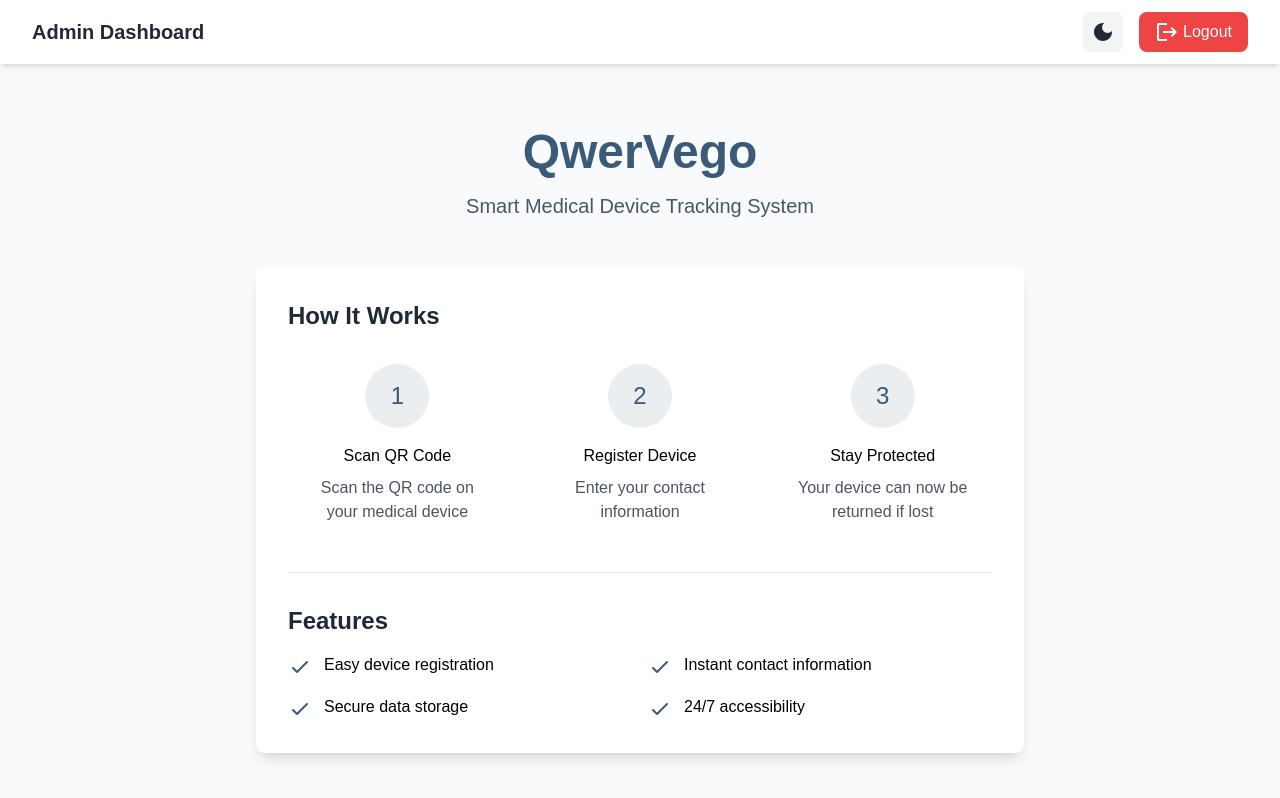
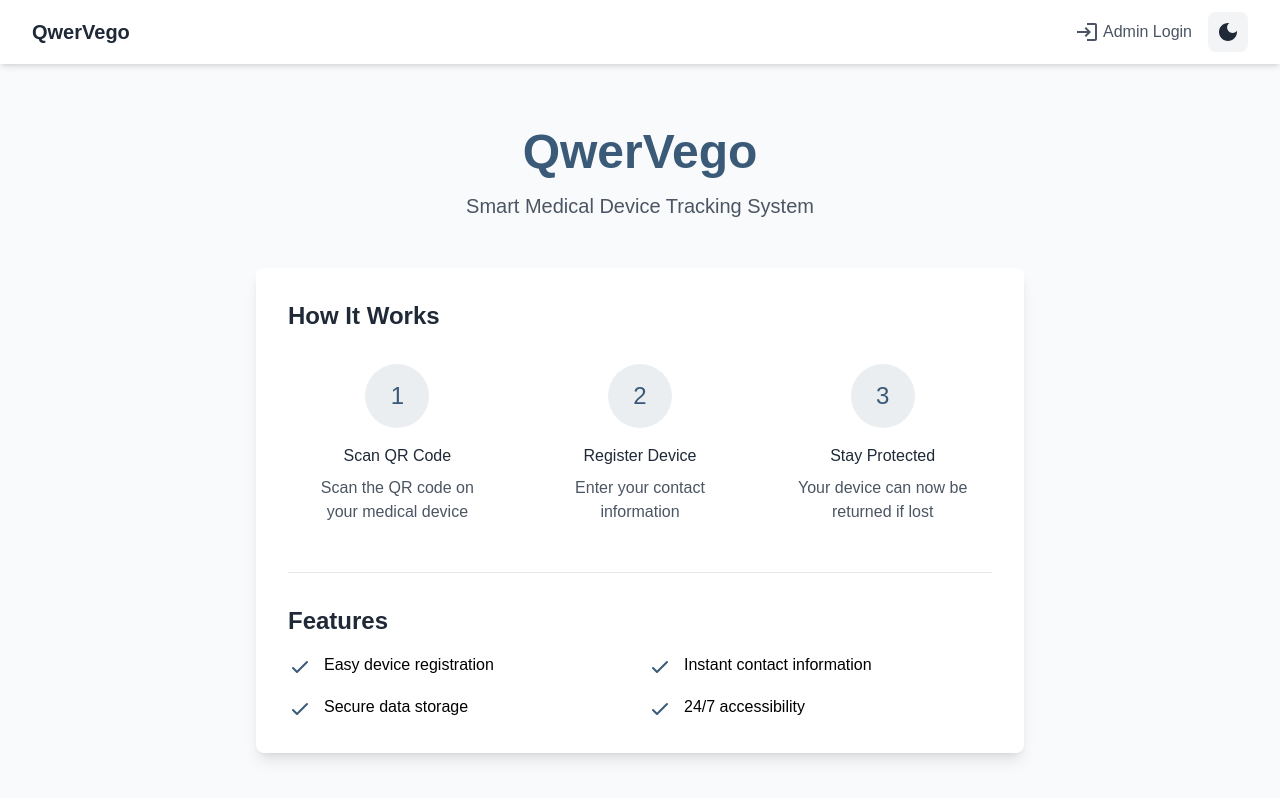
Before and after one commit to pnuhani/study-gcp, a React (Vite) app in the folder frontend/: page / in a window 1280 px wide. Shown: the top 798 px of the page. Built offline with nearby package versions, Linux system fonts and the light colour scheme; no server answers.

Commit message:
landing page UI enhancement

```diff
--- a/frontend/src/components/Header.jsx
+++ b/frontend/src/components/Header.jsx
@@ -9,17 +9,21 @@ import {
   Dashboard as DashboardIcon,
   People as PeopleIcon,
   Menu as MenuIcon,
+  Login as LoginIcon,
 } from "@mui/icons-material"
 import api from "../api/api"
 import { ThemeContext } from "../context/ThemeContext"
+import { useAuth } from "../context/AuthContext"
 
 const Header = () => {
   const location = useLocation()
   const navigate = useNavigate()
   const { darkMode, toggleDarkMode } = useContext(ThemeContext)
+  const { authState } = useAuth()
 
   const isSuperAdminPage = location.pathname.includes("/superadmin-dashboard")
   const isAdminPage = location.pathname.includes("/admin-dashboard")
+  const isHomePage = location.pathname === "/"
 
   const handleLogout = async () => {
     try {
@@ -30,6 +34,13 @@ const Header = () => {
     }
   }
 
+  const getDashboardLink = () => {
+    if (authState.role === "SUPERADMIN") {
+      return "/superadmin-dashboard"
+    }
+    return "/admin-dashboard"
+  }
+
   return (
     <header
       className={`${darkMode ? "bg-gray-800 text-white" : "bg-white text-gray-800"} shadow-md transition-colors duration-200`}
@@ -38,14 +49,19 @@ const Header = () => {
         <div className="flex justify-between items-center h-16">
           {/* Left side - Logo/Title */}
           <div className="flex items-center">
-            <h1 className={`text-xl font-bold ${darkMode ? "text-white" : "text-gray-800"}`}>
-              {isSuperAdminPage ? "Superadmin Dashboard" : "Admin Dashboard"}
-            </h1>
+            <Link to="/" className={`text-xl font-bold ${darkMode ? "text-white" : "text-gray-800"}`}>
+              {authState.isAuthenticated ? (
+                isSuperAdminPage ? "Superadmin Dashboard" : "Admin Dashboard"
+              ) : (
+                "QwerVego"
+              )}
+            </Link>
           </div>
 
           {/* Right side - Navigation & Actions */}
           <div className="flex items-center space-x-4">
             {/* Mobile Menu Button */}
+            {authState.isAuthenticated && (
               <div className="md:hidden">
                 <button
                   className={`p-2 rounded-md ${darkMode ? "hover:bg-gray-700" : "hover:bg-gray-100"}`}
@@ -54,9 +70,22 @@ const Header = () => {
                   <MenuIcon />
                 </button>
               </div>
+            )}
 
             {/* Navigation Links */}
             <nav className="hidden md:flex space-x-4">
+              {authState.isAuthenticated ? (
+                <>
+                  {/* Show Go to Dashboard button when on home page */}
+                  {isHomePage && (
+                    <Link
+                      to={getDashboardLink()}
+                      className={`flex items-center ${darkMode ? "text-gray-200 hover:text-white" : "text-gray-600 hover:text-gray-900"} transition-colors`}
+                    >
+                      <DashboardIcon className="mr-1 h-5 w-5" />
+                      <span>Go to Dashboard</span>
+                    </Link>
+                  )}
                   {isSuperAdminPage && (
                     <>
                       <Link
@@ -64,7 +93,7 @@ const Header = () => {
                         className={`flex items-center ${darkMode ? "text-gray-200 hover:text-white" : "text-gray-600 hover:text-gray-900"} transition-colors`}
                       >
                         <DashboardIcon className="mr-1 h-5 w-5" />
-                    <span> SuperadminDashboard</span>
+                        <span>Superadmin Dashboard</span>
                       </Link>
                       <Link
                         to="/superadmin-dashboard/admins"
@@ -84,6 +113,18 @@ const Header = () => {
                       <span>Admin Dashboard</span>
                     </Link>
                   )}
+                </>
+              ) : (
+                location.pathname !== "/admin/login" && (
+                  <Link
+                    to="/admin/login"
+                    className={`flex items-center ${darkMode ? "text-gray-200 hover:text-white" : "text-gray-600 hover:text-gray-900"} transition-colors`}
+                  >
+                    <LoginIcon className="mr-1 h-5 w-5" />
+                    <span>Admin Login</span>
+                  </Link>
+                )
+              )}
             </nav>
 
             {/* Theme Toggle */}
@@ -95,7 +136,8 @@ const Header = () => {
               {darkMode ? <LightModeIcon /> : <DarkModeIcon />}
             </button>
 
-            {/* Logout Button */}
+            {/* Logout Button - Only show when authenticated */}
+            {authState.isAuthenticated && (
               <button
                 onClick={handleLogout}
                 className={`flex items-center px-4 py-2 ${darkMode ? "bg-red-600 hover:bg-red-700" : "bg-red-500 hover:bg-red-600"} text-white rounded-lg transition-colors`}
@@ -103,6 +145,7 @@ const Header = () => {
                 <LogoutIcon className="mr-1 h-5 w-5" />
                 <span className="hidden sm:inline">Logout</span>
               </button>
+            )}
           </div>
         </div>
       </div>
--- a/frontend/src/components/LandingPage.jsx
+++ b/frontend/src/components/LandingPage.jsx
@@ -1,69 +1,74 @@
+import { useContext } from "react";
 import Header from "./Header";
+import { ThemeContext } from "../context/ThemeContext";
 
-const LandingPage = () => (
-    <div className="min-h-screen bg-gray-50">
+const LandingPage = () => {
+    const { darkMode } = useContext(ThemeContext);
+
+    return (
+        <div className={`min-h-screen ${darkMode ? 'bg-gray-900' : 'bg-gray-50'} transition-colors duration-200`}>
             <Header />
             <div className="container mx-auto px-4 py-16">
                 <div className="text-center mb-12">
-                <h1 className="text-5xl font-bold text-[#3a5a78] mb-4">QwerVego</h1>
-                <p className="text-xl text-gray-600">Smart Medical Device Tracking System</p>
+                    <h1 className={`text-5xl font-bold ${darkMode ? 'text-blue-400' : 'text-[#3a5a78]'} mb-4`}>QwerVego</h1>
+                    <p className={`text-xl ${darkMode ? 'text-gray-300' : 'text-gray-600'}`}>Smart Medical Device Tracking System</p>
                 </div>
 
-            <div className="max-w-3xl mx-auto bg-white rounded-lg shadow-lg p-8">
+                <div className={`max-w-3xl mx-auto ${darkMode ? 'bg-gray-800' : 'bg-white'} rounded-lg shadow-lg p-8`}>
                     <div className="space-y-8">
                         <div>
-                        <h2 className="text-2xl font-semibold text-gray-800 mb-4">How It Works</h2>
+                            <h2 className={`text-2xl font-semibold ${darkMode ? 'text-white' : 'text-gray-800'} mb-4`}>How It Works</h2>
                             <div className="grid md:grid-cols-3 gap-6">
                                 <div className="text-center p-4">
-                                <div className="bg-[#3a5a78]/10 w-16 h-16 rounded-full flex items-center justify-center mx-auto mb-4">
-                                    <span className="text-2xl text-[#3a5a78]">1</span>
+                                    <div className={`${darkMode ? 'bg-blue-900/30' : 'bg-[#3a5a78]/10'} w-16 h-16 rounded-full flex items-center justify-center mx-auto mb-4`}>
+                                        <span className={`text-2xl ${darkMode ? 'text-blue-400' : 'text-[#3a5a78]'}`}>1</span>
                                     </div>
-                                <h3 className="font-medium mb-2">Scan QR Code</h3>
-                                <p className="text-gray-600">Scan the QR code on your medical device</p>
+                                    <h3 className={`font-medium mb-2 ${darkMode ? 'text-white' : 'text-gray-800'}`}>Scan QR Code</h3>
+                                    <p className={`${darkMode ? 'text-gray-400' : 'text-gray-600'}`}>Scan the QR code on your medical device</p>
                                 </div>
                                 <div className="text-center p-4">
-                                <div className="bg-[#3a5a78]/10 w-16 h-16 rounded-full flex items-center justify-center mx-auto mb-4">
-                                    <span className="text-2xl text-[#3a5a78]">2</span>
+                                    <div className={`${darkMode ? 'bg-blue-900/30' : 'bg-[#3a5a78]/10'} w-16 h-16 rounded-full flex items-center justify-center mx-auto mb-4`}>
+                                        <span className={`text-2xl ${darkMode ? 'text-blue-400' : 'text-[#3a5a78]'}`}>2</span>
                                     </div>
-                                <h3 className="font-medium mb-2">Register Device</h3>
-                                <p className="text-gray-600">Enter your contact information</p>
+                                    <h3 className={`font-medium mb-2 ${darkMode ? 'text-white' : 'text-gray-800'}`}>Register Device</h3>
+                                    <p className={`${darkMode ? 'text-gray-400' : 'text-gray-600'}`}>Enter your contact information</p>
                                 </div>
                                 <div className="text-center p-4">
-                                <div className="bg-[#3a5a78]/10 w-16 h-16 rounded-full flex items-center justify-center mx-auto mb-4">
-                                    <span className="text-2xl text-[#3a5a78]">3</span>
+                                    <div className={`${darkMode ? 'bg-blue-900/30' : 'bg-[#3a5a78]/10'} w-16 h-16 rounded-full flex items-center justify-center mx-auto mb-4`}>
+                                        <span className={`text-2xl ${darkMode ? 'text-blue-400' : 'text-[#3a5a78]'}`}>3</span>
                                     </div>
-                                <h3 className="font-medium mb-2">Stay Protected</h3>
-                                <p className="text-gray-600">Your device can now be returned if lost</p>
+                                    <h3 className={`font-medium mb-2 ${darkMode ? 'text-white' : 'text-gray-800'}`}>Stay Protected</h3>
+                                    <p className={`${darkMode ? 'text-gray-400' : 'text-gray-600'}`}>Your device can now be returned if lost</p>
                                 </div>
                             </div>
                         </div>
 
-                    <div className="border-t pt-8">
-                        <h2 className="text-2xl font-semibold text-gray-800 mb-4">Features</h2>
+                        <div className={`border-t ${darkMode ? 'border-gray-700' : ''} pt-8`}>
+                            <h2 className={`text-2xl font-semibold ${darkMode ? 'text-white' : 'text-gray-800'} mb-4`}>Features</h2>
                             <ul className="grid md:grid-cols-2 gap-4">
                                 <li className="flex items-start space-x-3">
-                                <svg className="h-6 w-6 text-[#3a5a78] mt-0.5" fill="none" stroke="currentColor" viewBox="0 0 24 24">
+                                    <svg className={`h-6 w-6 ${darkMode ? 'text-blue-400' : 'text-[#3a5a78]'} mt-0.5`} fill="none" stroke="currentColor" viewBox="0 0 24 24">
                                         <path strokeLinecap="round" strokeLinejoin="round" strokeWidth="2" d="M5 13l4 4L19 7"></path>
                                     </svg>
-                                <span>Easy device registration</span>
+                                    <span className={darkMode ? 'text-gray-300' : ''}>Easy device registration</span>
                                 </li>
                                 <li className="flex items-start space-x-3">
-                                <svg className="h-6 w-6 text-[#3a5a78] mt-0.5" fill="none" stroke="currentColor" viewBox="0 0 24 24">
+                                    <svg className={`h-6 w-6 ${darkMode ? 'text-blue-400' : 'text-[#3a5a78]'} mt-0.5`} fill="none" stroke="currentColor" viewBox="0 0 24 24">
                                         <path strokeLinecap="round" strokeLinejoin="round" strokeWidth="2" d="M5 13l4 4L19 7"></path>
                                     </svg>
-                                <span>Instant contact information</span>
+                                    <span className={darkMode ? 'text-gray-300' : ''}>Instant contact information</span>
                                 </li>
                                 <li className="flex items-start space-x-3">
-                                <svg className="h-6 w-6 text-[#3a5a78] mt-0.5" fill="none" stroke="currentColor" viewBox="0 0 24 24">
+                                    <svg className={`h-6 w-6 ${darkMode ? 'text-blue-400' : 'text-[#3a5a78]'} mt-0.5`} fill="none" stroke="currentColor" viewBox="0 0 24 24">
                                         <path strokeLinecap="round" strokeLinejoin="round" strokeWidth="2" d="M5 13l4 4L19 7"></path>
                                     </svg>
-                                <span>Secure data storage</span>
+                                    <span className={darkMode ? 'text-gray-300' : ''}>Secure data storage</span>
                                 </li>
                                 <li className="flex items-start space-x-3">
-                                <svg className="h-6 w-6 text-[#3a5a78] mt-0.5" fill="none" stroke="currentColor" viewBox="0 0 24 24">
+                                    <svg className={`h-6 w-6 ${darkMode ? 'text-blue-400' : 'text-[#3a5a78]'} mt-0.5`} fill="none" stroke="currentColor" viewBox="0 0 24 24">
                                         <path strokeLinecap="round" strokeLinejoin="round" strokeWidth="2" d="M5 13l4 4L19 7"></path>
                                     </svg>
-                                <span>24/7 accessibility</span>
+                                    <span className={darkMode ? 'text-gray-300' : ''}>24/7 accessibility</span>
                                 </li>
                             </ul>
                         </div>
@@ -72,6 +77,6 @@ const LandingPage = () => (
             </div>
         </div>
     );
-
+};
 
 export default LandingPage;
```
Lines whose indentation alone changed are shown as unchanged.
